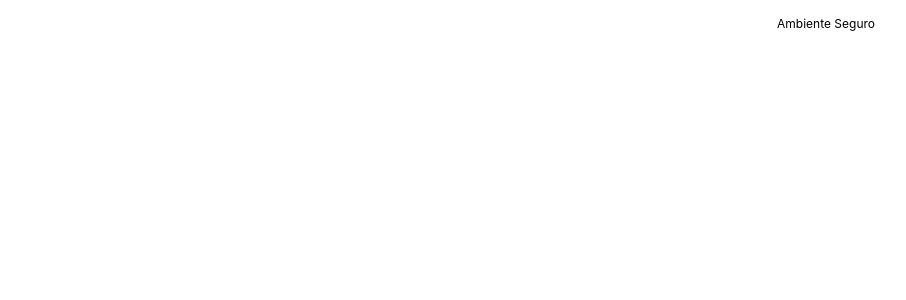
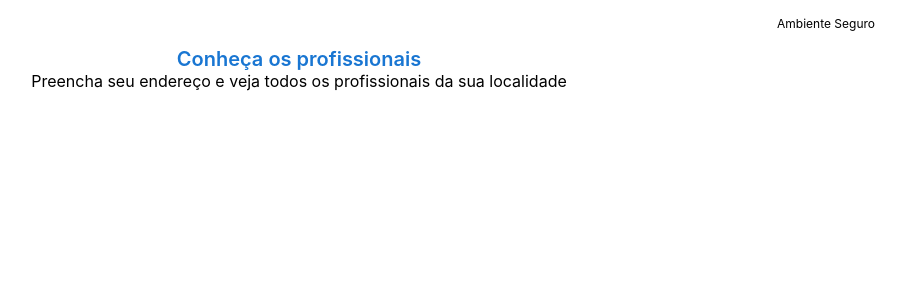
Before and after one commit to wendeyricardo/SemanaMultiStackTreinaWeb, a Next.js app in the folder ediaristas/: page / in a window 1280 px wide. Shown: the top 300 px of the page, without its empty margins (341-1247 px from the left). Built offline with nearby package versions, Linux system fonts and the light colour scheme.

Commit message:
criando o componente de titulo e subtitulo

```diff
--- a/ediaristas/src/pages/index.tsx
+++ b/ediaristas/src/pages/index.tsx
@@ -1,10 +1,15 @@
 import Head from 'next/head'
 import SafeEnvironment from 'ui/components/feedback/SafeEnvironment/SafeEnvironment'
+import PageTitle from 'ui/components/data-display/PageTitle/PageTitle';
 
 export default function Home() {
   return  (
   <div>
     <SafeEnvironment />
+    <PageTitle
+      title={'Conheça os profissionais'}
+      subtitle={'Preencha seu endereço e veja todos os profissionais da sua localidade'}
+      />
   </div>
   );
 }
--- /dev/null
+++ b/ediaristas/src/ui/components/data-display/PageTitle/PageTitle.style.tsx
@@ -0,0 +1,18 @@
+import { experimentalStyled as styled} from '@material-ui/core/styles';
+
+export const PageTitleContainer = styled('div')`
+    ${({theme}) => theme.spacing(5) + ' ' + 0};
+    text-align: center;
+
+`;
+
+export const PageTitleStyled = styled('h2')`
+    margin: 0;
+    color: ${ ({theme}) => theme.palette.primary.main};
+    font-size: ${({theme}) => theme.typography.h6.fontSize};
+    font-weight: 600;
+
+    ${({theme}) => theme.breakpoints.down('md')}{
+        font-size: ${({theme}) => theme.typography.body1.fontSize};
+    }
+`;
--- /dev/null
+++ b/ediaristas/src/ui/components/data-display/PageTitle/PageTitle.tsx
@@ -0,0 +1,18 @@
+import React from 'react';
+import { PageTitleContainer, PageTitleStyled} from './PageTitle.style'
+
+interface PageTifleProps{
+    title: string;
+    subtitle?: string | JSX.Element;
+}
+
+const PageTitle: React.FC<PageTifleProps> = (props) => {
+    return (
+        <PageTitleContainer>
+            <PageTitleStyled>{props.title}</PageTitleStyled>
+            {props.subtitle}
+        </PageTitleContainer>
+    );
+}
+
+export default PageTitle;
```
